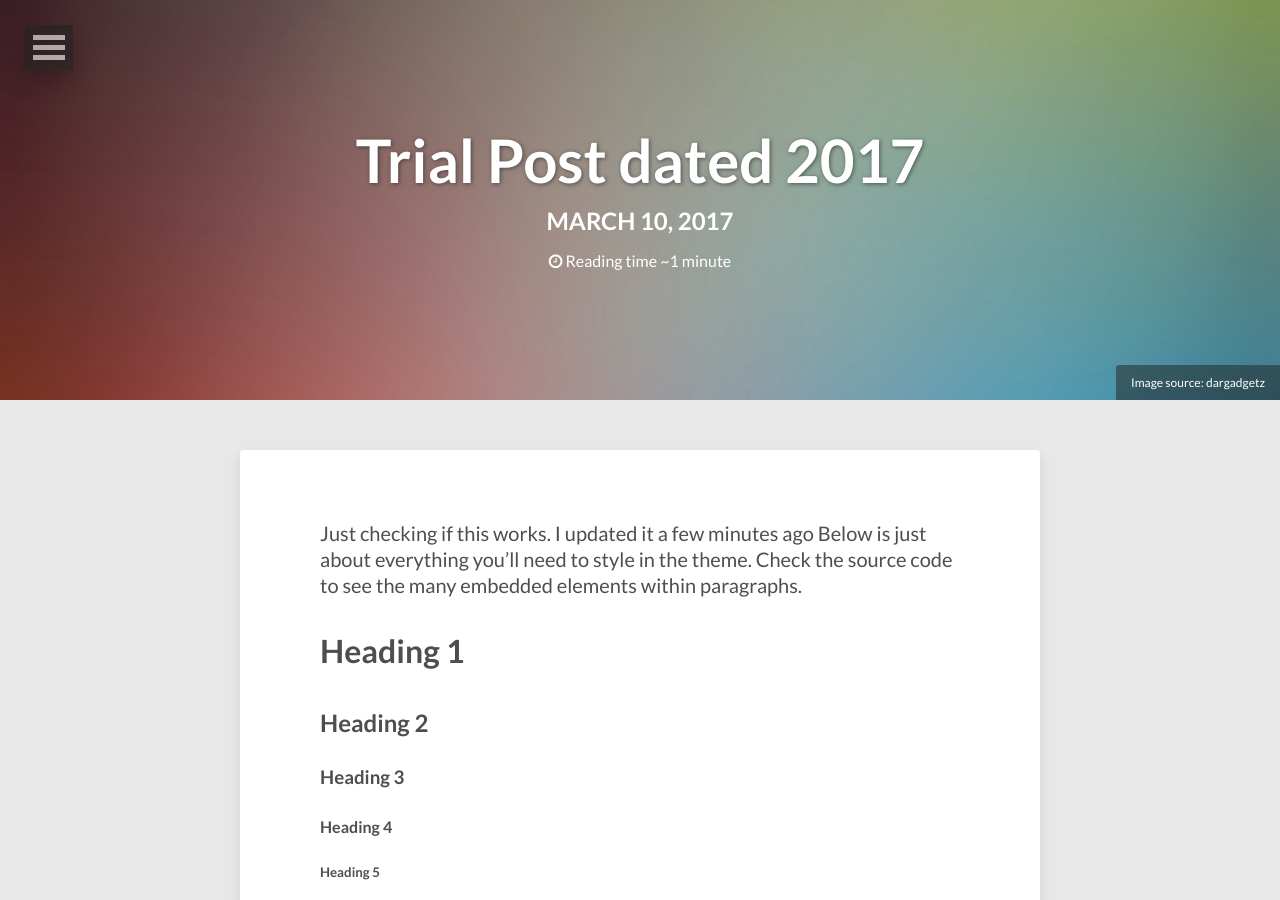
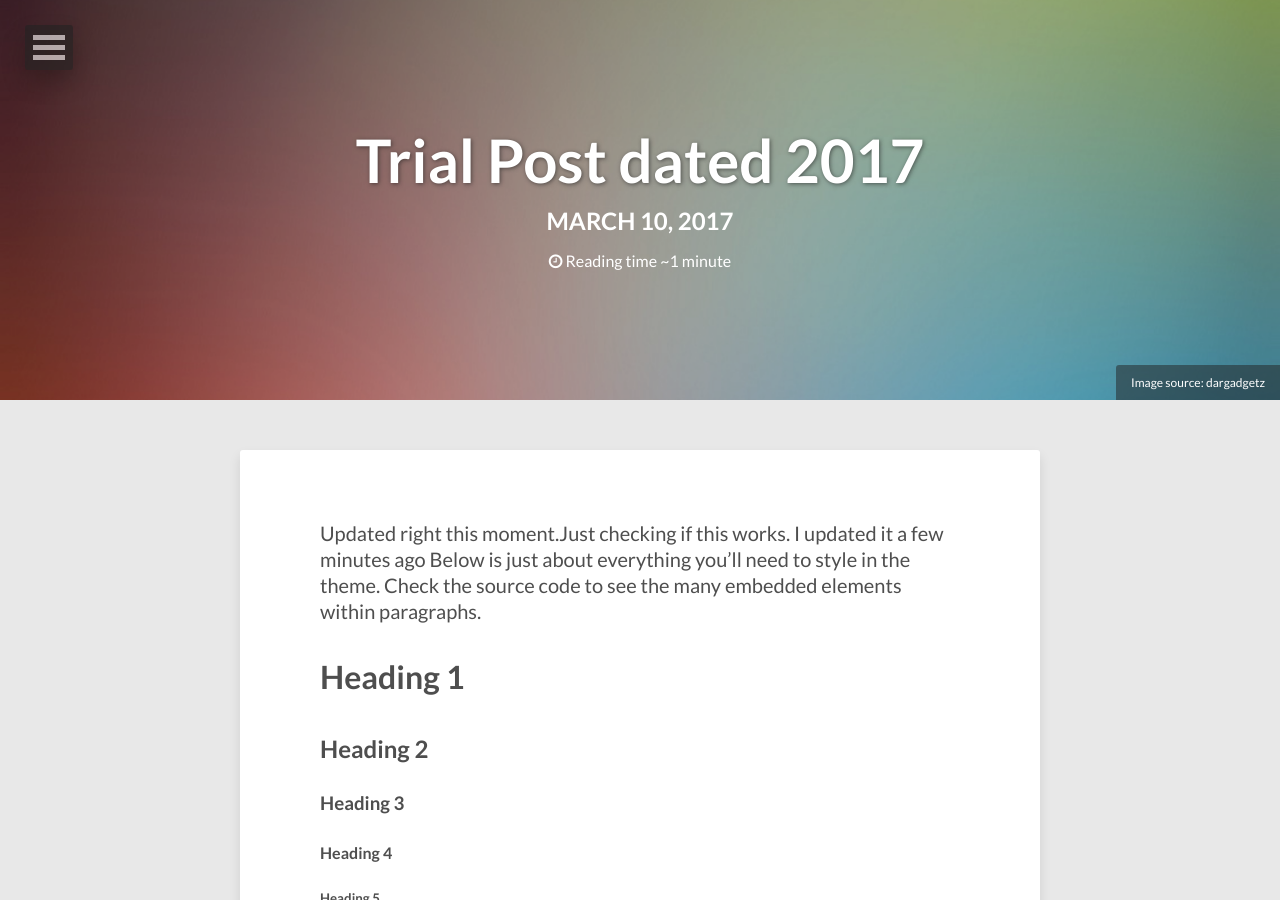
Before and after one commit to vshantha/TestJek, a Jekyll site: the page built from _posts/2017-03-10-test.md, in a window 1280 px wide and 900 px high. Built offline with Jekyll 4.4.1, drawn with Linux system fonts in a browser that asks for light colours; nearby versions of some CDN libraries.

Commit message:
changed something

```diff
--- a/_posts/2017-03-10-test.md
+++ b/_posts/2017-03-10-test.md
@@ -10,7 +10,7 @@ image:
   credit: dargadgetz
   creditlink: http://www.dargadgetz.com/ios-7-abstract-wallpaper-pack-for-iphone-5-and-ipod-touch-retina/
 ---
-Just checking if this works. I updated it a few minutes ago
+Updated right this moment.Just checking if this works. I updated it a few minutes ago
 Below is just about everything you'll need to style in the theme. Check the source code to see the many embedded elements within paragraphs.
 
 # Heading 1
```
Also changed, not shown: 3 other files.
